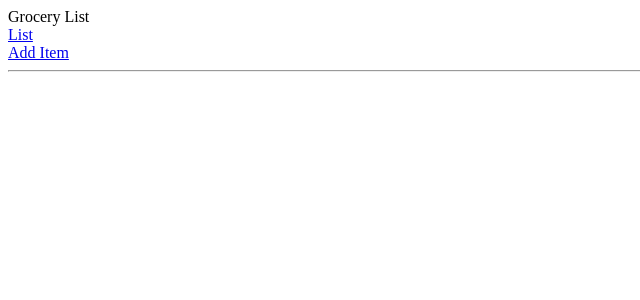
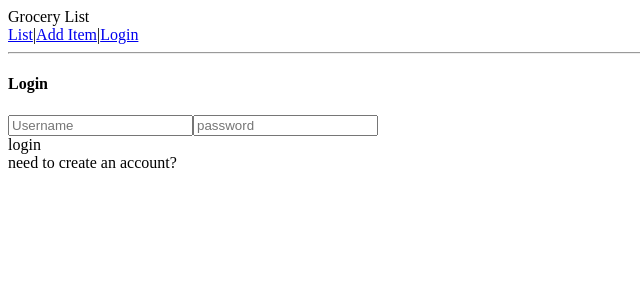
Before and after one commit to jamesliudotcc/grocery-list-apollo, a React app: page /login in a window 1280 px wide. Shown: the top 300 px of the page, without its empty margins (0-640 px from the left). Built offline with nearby package versions, Linux system fonts and the light colour scheme; the HTML template or start-up script is replaced by a standard one.

Commit message:
login mutation returns login token

```diff
--- a/src/components/App.tsx
+++ b/src/components/App.tsx
@@ -3,9 +3,11 @@ import * as React from 'react';
 import { Query } from 'react-apollo';
 import { Route, Switch } from 'react-router';
 import { Link } from 'react-router-dom';
+
+import CreateItem from './CreateItem';
 import Header from './Header';
-import CreateItem from './CreateItem';
 import ItemList from './ItemList';
+import Login from './Login';
 
 const LOCAL_HELLO = gql`
   query localHello($subject: String) {
@@ -21,6 +23,7 @@ const App = () => (
       <Switch>
         <Route exact path="/" component={ItemList} />
         <Route exact path="/create" component={CreateItem} />
+        <Route exact path="/login" component={Login} />
       </Switch>
     </div>
   </div>
--- a/src/components/Header.tsx
+++ b/src/components/Header.tsx
@@ -11,9 +11,13 @@ class Header extends Component {
           <Link to="/" className="ml1 no-underline black">
             List
           </Link>
-          <div className="ml1" />
+          |
           <Link to="/create" className="ml1 no-underline black">
             Add Item
+          </Link>
+          |
+          <Link to="/login" className="ml1 no-underline black">
+            Login
           </Link>
           <hr />
         </div>
--- a/src/components/Login.tsx
+++ b/src/components/Login.tsx
@@ -1,5 +1,24 @@
+import { gql } from 'apollo-boost';
 import React, { Component } from 'react';
+import { Mutation } from 'react-apollo';
+
 import { AUTH_TOKEN } from '../constants';
+
+const LOGIN_MUTATION = gql`
+  mutation LoginMutation($username: String!, $password: String!) {
+    tokenAuth(username: $username, password: $password) {
+      token
+    }
+  }
+`;
+
+const SIGNUP_MUTATION = gql`
+  mutation SignupMutation($email: String!, $password: String!, $name: String!) {
+    signup(email: $email, password: $password, name: $name) {
+      token
+    }
+  }
+`;
 
 class Login extends Component {
   state = {
@@ -16,31 +35,41 @@ class Login extends Component {
       <div>
         <h4 className="mv3">{login ? 'Login' : 'Sign Up'}</h4>
         <div className="flex flex-column">
-          {!login && (
           <input
             value={username}
             onChange={e => this.setState({ username: e.target.value })}
             type="text"
-              placeholder="Your name"
+            placeholder="Username"
           />
-          )}
+          {!login && (
             <input
               value={email}
               onChange={e => this.setState({ email: e.target.value })}
               type="text"
               placeholder="Your email address"
             />
+          )}
           <input
             value={password}
             onChange={e => this.setState({ password: e.target.value })}
             type="password"
-            placeholder="Choose a safe password"
+            placeholder="password"
           />
         </div>
         <div className="flex mt3">
-          <div className="pointer mr2 button" onClick={() => this.confirm()}>
+          <Mutation
+            mutation={login ? LOGIN_MUTATION : SIGNUP_MUTATION}
+            variables={{ username, password }}
+            onCompleted={data => this.confirm(data)}
+          >
+            {mutation => (
+              // @ts-ignore
+              <div className="pointer mr2 button" onClick={mutation}>
                 {login ? 'login' : 'create account'}
               </div>
+            )}
+          </Mutation>
+
           <div
             className="pointer button"
             onClick={() => this.setState({ login: !login })}
@@ -51,11 +80,16 @@ class Login extends Component {
       </div>
     );
   }
-  private confirm = async () => {
-    //
+  private confirm = async data => {
+    const { token } = this.state.login ? data.tokenAuth : data.signup;
+    this.saveUserData(token);
+    // @ts-ignore
+    // this.props.history.push(`/`);
   };
 
   private saveUserData = token => {
     localStorage.setItem(AUTH_TOKEN, token);
   };
 }
+
+export default Login;
```
Lines whose indentation alone changed are shown as unchanged.
